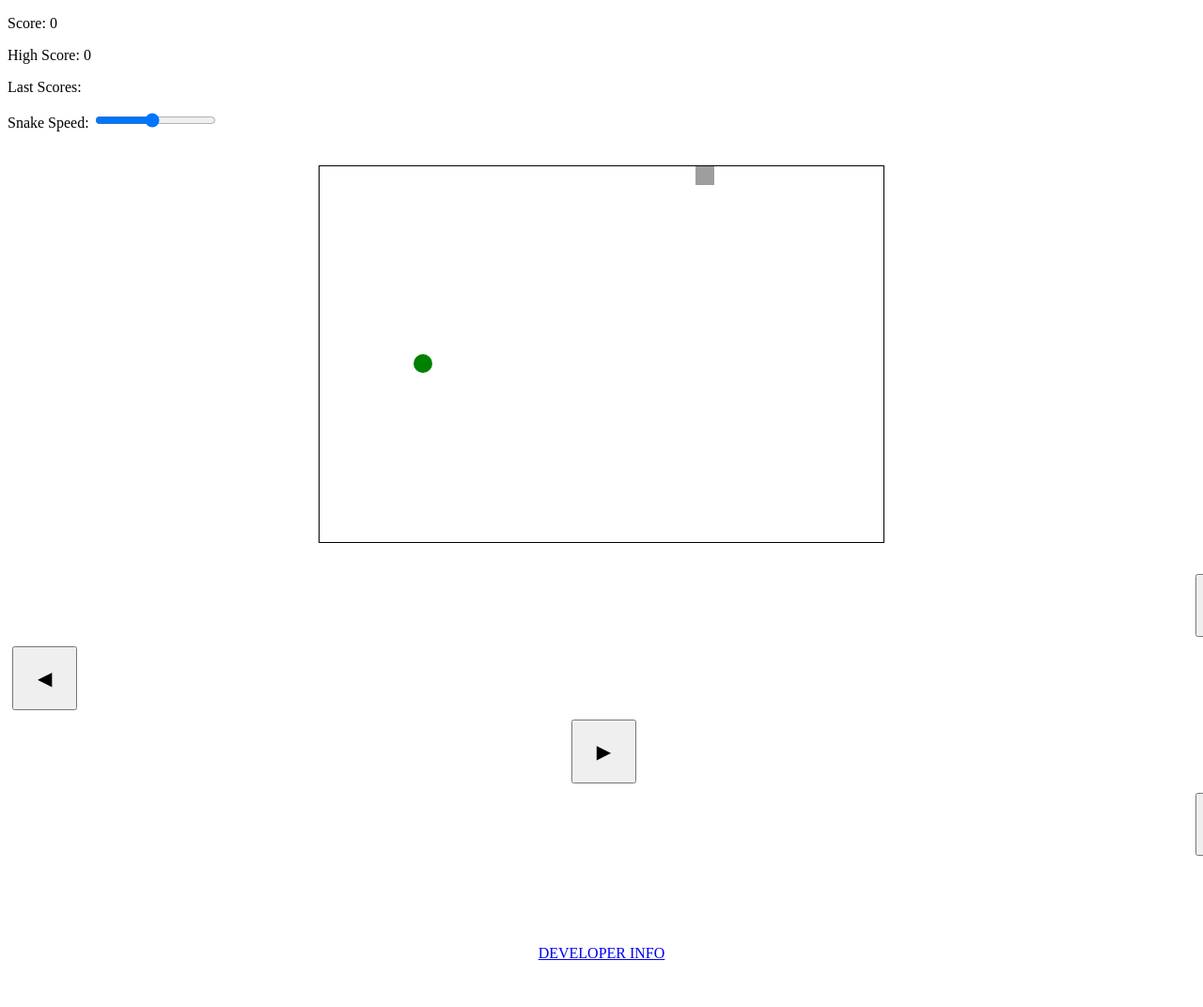
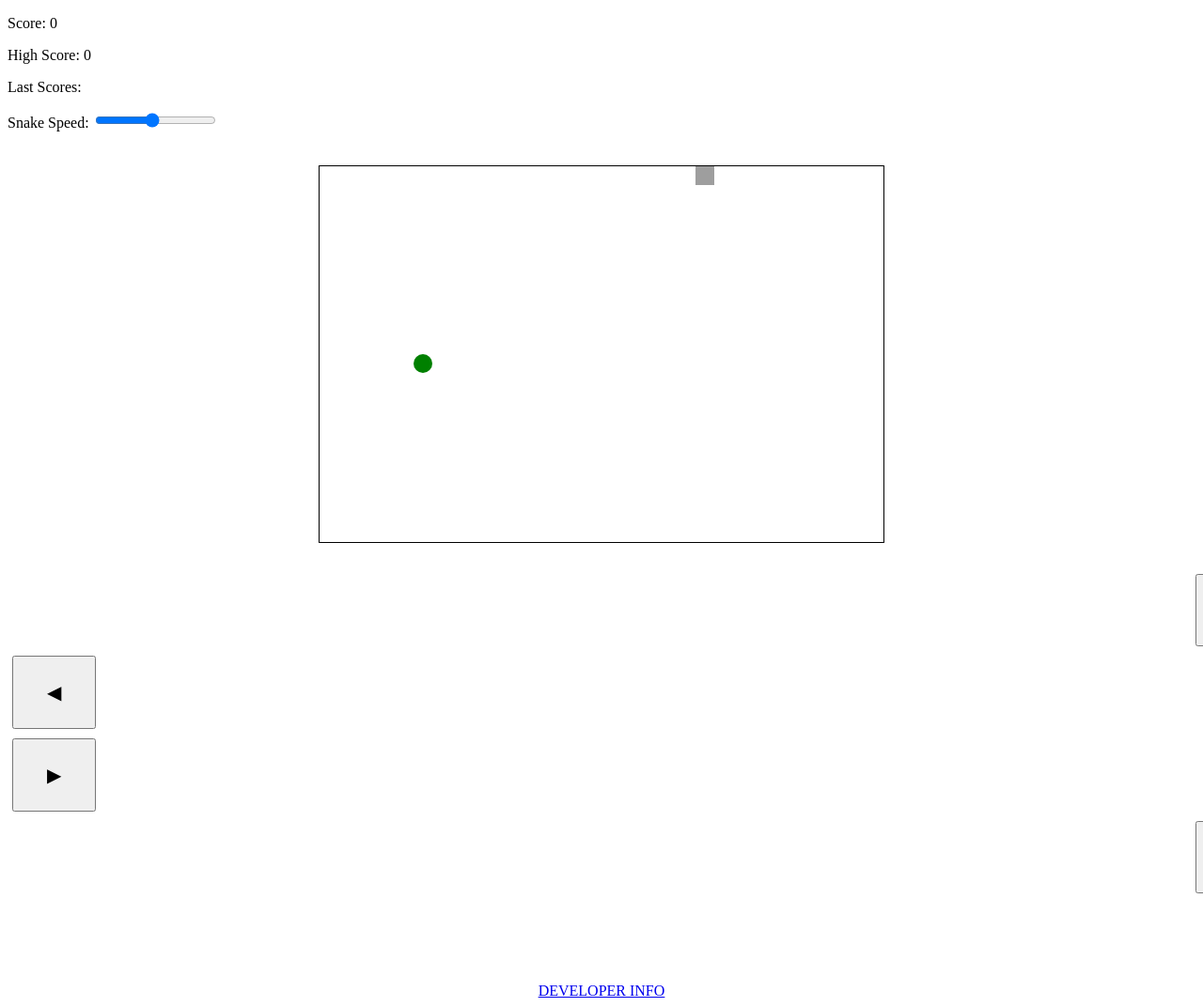
Before and after one commit to Naim-006/curi, a plain HTML site: page index.html in a window 1280 px wide. Shown: the top 1072 px of the page at 94% size. Before the commit the page ends 1032 px from the top, so only its background shows below. Drawn offline with Linux system fonts and the light colour scheme.

Commit message:
Update index.html

```diff
--- a/index.html
+++ b/index.html
@@ -35,12 +35,12 @@ margin-right:100%;
 }
 #rightButton{
 
-margin-right: 0%;
+margin-right:100%;
 }
 
         .directionButton {
             margin: 5px;
-            padding: 20px 25px;
+            padding: 25px 35px;
             font-size: 20px;
             cursor: pointer;
         }
```
